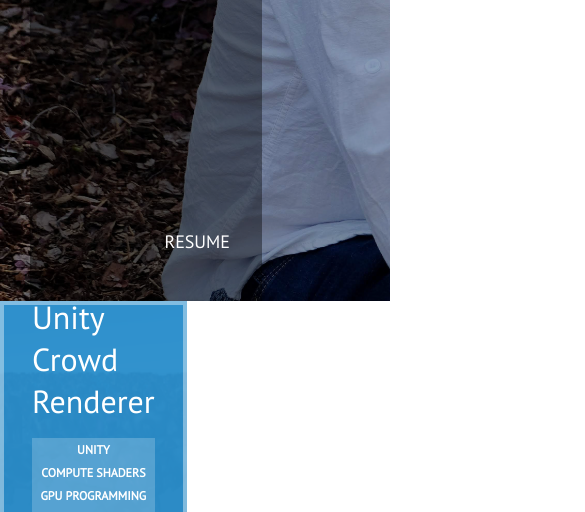
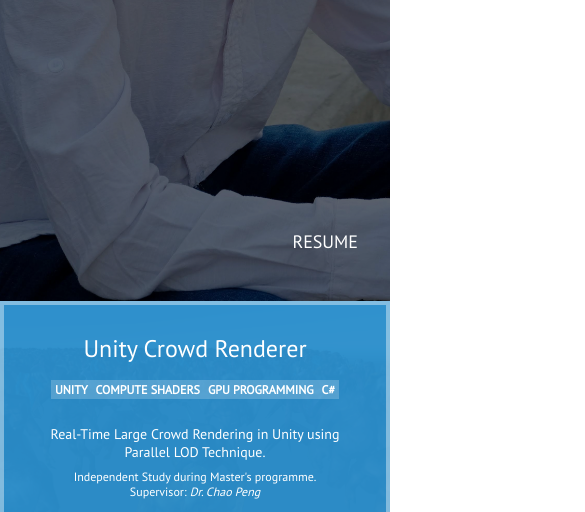
Before and after one commit to bibekdahal/bibekdahal.github.io, a plain HTML site: page index.html in a window 390 px wide. Shown: the part 543-1055 px from the top of the page, 585 px wide, since content can reach past the window. Drawn offline with nearby package versions, Linux system fonts and the light colour scheme; a web font is replaced by a local one.

Commit message:
Make mobile responsive

```diff
--- a/index.html
+++ b/index.html
@@ -2,7 +2,10 @@
 <html lang="en">
     <head>
         <meta charset="utf-8">
+        <meta name="viewport" content="width=device-width, initial-scale=1">
         <title> Bibek Dahal - Software Developer </title>
+
+        <link rel="shortcut icon" href="/img/hero-3.png" />
 
         <link rel="stylesheet" href="/css/index.css">
         <link href="https://fonts.googleapis.com/css?family=Indie+Flower|Shadows+Into+Light+Two|PT+Sans&display=swap" rel="stylesheet">
--- a/scss/index.scss
+++ b/scss/index.scss
@@ -13,7 +13,6 @@ body {
     padding: 0;
     font-family: $font-normal;;
     width: 100vw;
-    height: 100vh;
     overflow-x: hidden;
 }
 
@@ -147,14 +146,14 @@ header {
             padding: 0;
             display: flex;
             flex-wrap: wrap;
-            justify-content: space-around;
-            background-color: rgba(255, 255, 255, 0.2);
+            justify-content: center;
             z-index: 1;
 
             li {
                 text-transform: uppercase;
                 font-size: 12px;
                 color: #fff;
+                background-color: rgba(255, 255, 255, 0.2);
                 padding: 4px 8px;
                 font-weight: 700;
             }
@@ -207,7 +206,6 @@ header {
 
         &:hover {
             img {
-
                 opacity: 0.3;
             }
 
@@ -279,3 +277,107 @@ header {
         }
     }
 }
+
+@media screen and (max-width: 1024px) {
+    #projects {
+        .project {
+            h3 {
+                font-size: 24px;
+                margin-top: 48px;
+            }
+
+            ul {
+                li {
+                    padding: 2px 4px;
+                }
+            }
+
+            p {
+                &.summary {
+                    font-size: 14px;
+                }
+
+                &.extra {
+                    font-size: 12px;
+                }
+            }
+        }
+    }
+}
+
+@media screen and (max-width: 768px) {
+    header {
+        justify-content: flex-start;
+        background-image: url('/img/hero-potrait.jpeg');
+
+        .title {
+            margin: 0;
+            width: 100%;
+        }
+
+        a {
+            bottom: 64px;
+        }
+    }
+
+    #projects {
+        flex-direction: column;
+        flex-wrap: unset;
+
+        .project {
+            height: auto;
+            padding: 32px;
+
+            h3 {
+                font-size: 24px;
+                margin-top: 0;
+            }
+
+            ul {
+                li {
+                    padding: 2px 4px;
+                }
+            }
+
+            .icons {
+                opacity: 1;
+            }
+
+            p {
+                opacity: 1;
+
+                &.summary {
+                    font-size: 14px;
+                }
+
+                &.extra {
+                    font-size: 12px;
+                }
+            }
+        }
+    }
+
+    #contact {
+        height: auto;
+        padding: 32px 0;
+
+        .left {
+            display: none;
+        }
+
+        .right {
+            flex-basis: 100%;
+            padding: 0 32px;
+
+            a {
+                i {
+                    font-size: 24px;
+                }
+
+                span {
+                    font-size: 18px;
+                }
+            }
+        }
+    }
+}
```
Also changed, not shown: css/index.css, img/hero-3.png (added), img/hero-potrait.jpeg (added), 1 other file.
